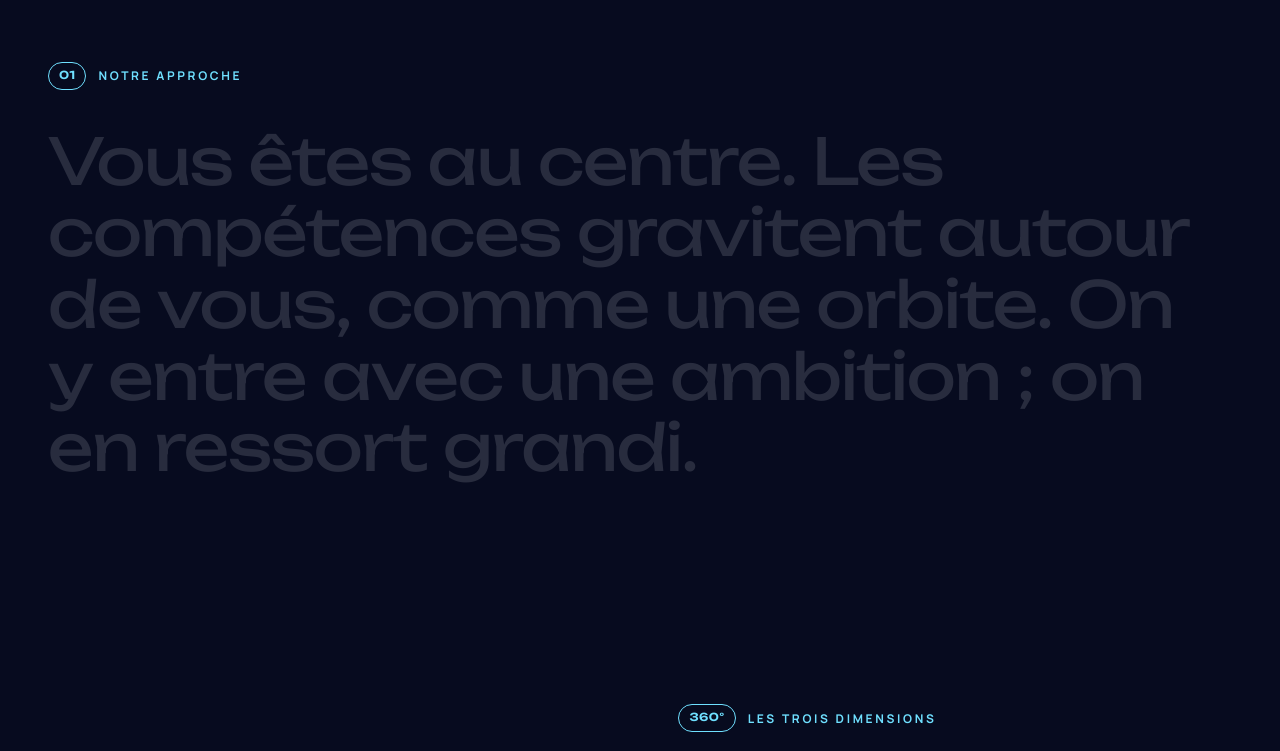
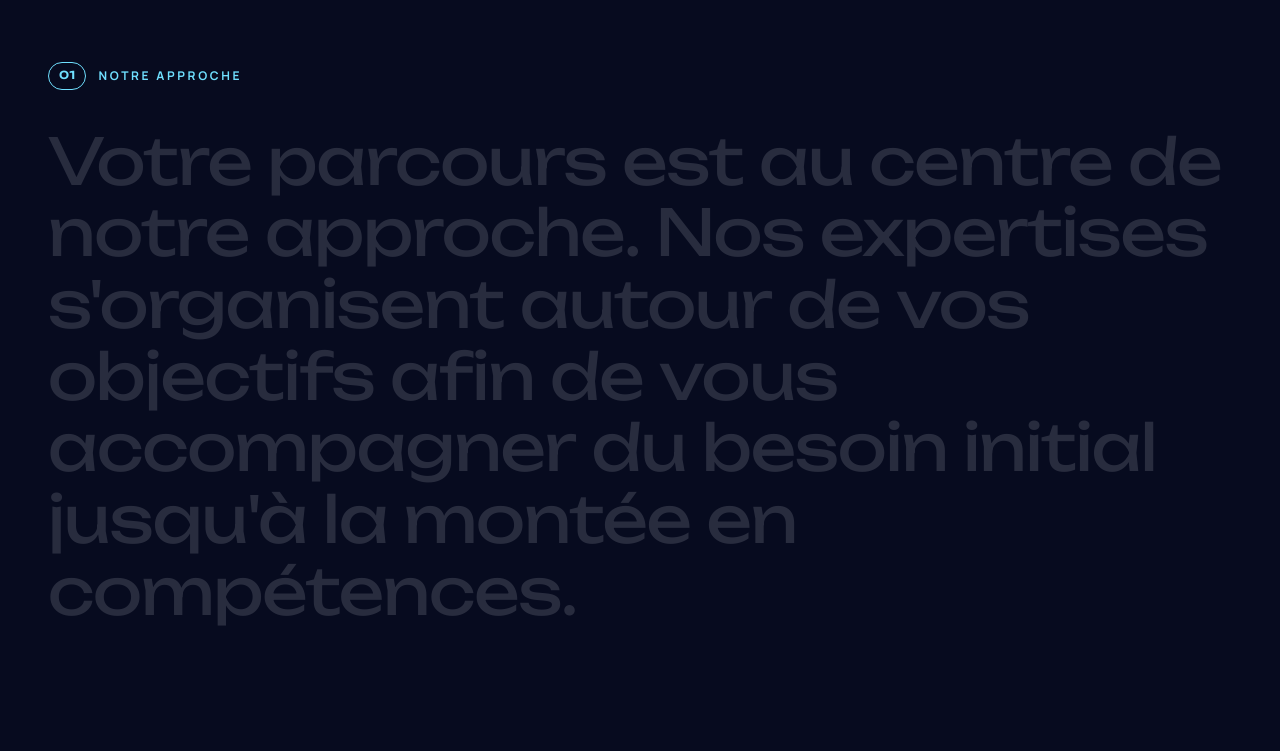
Before and after one commit to akhan-93/skill360, a plain HTML site: page _sources_build/site_src/index.src.html in a window 1280 px wide. Shown: the part 920-1671 px from the top of the page. Drawn offline with Linux system fonts and the light colour scheme; files whose address does not match are found by name.

Commit message:
changement de wording

```diff
--- a/_sources_build/site_src/index.src.html
+++ b/_sources_build/site_src/index.src.html
@@ -96,7 +96,7 @@
     <div class="container">
       <p class="eyebrow"><span>01</span> Notre approche</p>
       <h2 id="manifesto-title" class="sr-only">L'apprenant au centre</h2>
-      <p class="manifesto__text" data-words>Vous êtes au centre. Les compétences gravitent autour de vous, comme une orbite. On y entre avec une ambition&nbsp;; on en ressort grandi.</p>
+      <p class="manifesto__text" data-words>Votre parcours est au centre de notre approche. Nos expertises s'organisent autour de vos objectifs afin de vous accompagner du besoin initial jusqu'à la montée en compétences.</p>
     </div>
   </section>
 
```
Also changed, not shown: index.html (+1 -1 lines).
